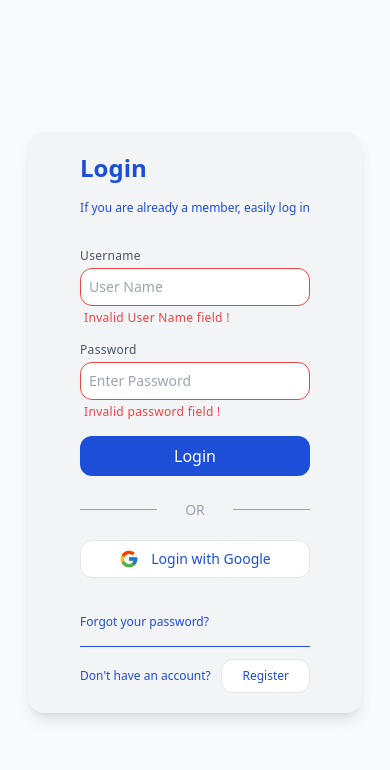
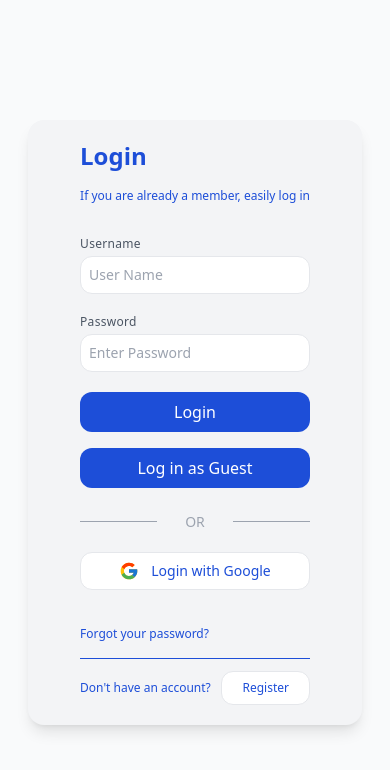
Before and after one commit to avinashprj/nucleus-book, a React (Create React App) app: page /login in a window 390 px wide. Shown: the top 770 px of the page. Built offline with nearby package versions, Linux system fonts and the light colour scheme; what miragejs would draw is missing.

Commit message:
✨ add login functionality

```diff
--- /dev/null
+++ b/src/components/Navbar/Navbar.jsx
@@ -0,0 +1,6 @@
+import React from "react";
+
+export const Navbar = () => {
+  console.log("HELLo");
+  return <div>Navbar</div>;
+};
--- a/src/features/authentication/components/Login.jsx
+++ b/src/features/authentication/components/Login.jsx
@@ -1,9 +1,80 @@
-import React from "react";
+import React, { useEffect, useState } from "react";
 import { AiOutlineEye, AiOutlineEyeInvisible } from "react-icons/ai";
 import { FcGoogle } from "react-icons/fc";
-import { Link } from "react-router-dom";
+import { Link, useLocation, useNavigate } from "react-router-dom";
+import { useDispatch, useSelector } from "react-redux";
+import { toast } from "react-toastify";
+import { loginUser } from "../authenticationSlice";
+import { useSignupHandler } from "../hooks/useSignupHandler";
 
-export const Login = () => (
+export const Login = () => {
+  const [loginData, setLoginData] = useState({ username: "", password: "" });
+  const [errorData, setErrorData] = useState({ username: "", password: "" });
+  const [show, setShow] = useState(false);
+  const handleClick = () => setShow(!show);
+  const navigate = useNavigate();
+  const dispatch = useDispatch();
+  const { authToken } = useSelector((state) => state.authentication);
+  const location = useLocation();
+  useEffect(() => {
+    authToken &&
+      navigate(location?.state?.from?.pathname || "/", { replace: true });
+  }, [authToken]);
+
+  // console.log(loginData, errorData);
+
+  const validateUsername = () => {
+    if (!new RegExp("^[a-z0-9_.]+$").test(loginData.username)) {
+      setErrorData((state) => ({
+        ...state,
+        username: "Username can contain letters, digits, _ and .",
+      }));
+    } else {
+      setErrorData((state) => ({ ...state, username: "" }));
+    }
+  };
+  const validatePassword = () => {
+    if (
+      !new RegExp(
+        "^(?=.*?[A-Z])(?=.*?[a-z])(?=.*?[0-9])(?=.*?[#?!@$%^&*-]).{8,}"
+      ).test(loginData.password)
+    ) {
+      setErrorData((state) => ({
+        ...state,
+        password:
+          "Password should contain atleast 8 characters, 1 uppercase, 1 lowercase, 1 digit and 1 special character",
+      }));
+    } else {
+      setErrorData((state) => ({ ...state, password: "" }));
+    }
+  };
+  const loginHandler = (e) => {
+    e.preventDefault();
+    if (e && e.target.id === "guest") {
+      setLoginData({
+        username: "adarshbalika",
+        password: "adarshBalika123",
+      });
+      dispatch(
+        loginUser({
+          username: "adarshbalika",
+          password: "adarshBalika123",
+        })
+      );
+    } else if (
+      loginData.username.trim() === "" ||
+      loginData.password.trim() === ""
+    )
+      toast.error("Incorrect username or password");
+    else
+      dispatch(
+        loginUser({
+          username: loginData.username,
+          password: loginData.password,
+        })
+      );
+  };
+  return (
     <section className="bg-gray-50 min-h-screen flex items-center justify-center">
       {/* login container */}
       <div className="bg-gray-100 flex rounded-2xl shadow-lg max-w-4xl p-5 items-center">
@@ -13,7 +84,7 @@ export const Login = () => (
           <p className="text-xs mt-4 text-primary">
             If you are already a member, easily log in
           </p>
-        <form action className="flex flex-col gap-4">
+          <form noValidate action="true" className="flex flex-col gap-4">
             <div className="flex flex-col mt-8">
               <label
                 htmlFor="name"
@@ -23,16 +94,22 @@ export const Login = () => (
               </label>
               <div className="relative">
                 <input
-                id="name"
-                name="name"
+                  id="username"
+                  name="username"
                   type="text"
                   placeholder="User Name"
-                // value=""
-                className="text-sm sm:text-base relative w-full border rounded-xl placeholder-gray-400 focus:border-indigo-400 focus:outline-none p-2  border-red-500"
+                  value={loginData.username}
+                  onChange={(e) =>
+                    setLoginData({ ...loginData, username: e.target.value })
+                  }
+                  onBlur={validateUsername}
+                  className={`text-sm sm:text-base relative w-full border rounded-xl placeholder-gray-400 focus:border-indigo-400 focus:outline-none p-2  ${
+                    errorData.username && "border-red-500 focus:border-red-500"
+                  }`}
                 />
               </div>
               <span className="flex items-center font-medium tracking-wide text-red-500 text-xs mt-1 ml-1">
-              Invalid User Name field !
+                {errorData.username}
               </span>
             </div>
             <div className="flex flex-col">
@@ -48,19 +125,34 @@ export const Login = () => (
                   name="password"
                   type="password"
                   placeholder="Enter Password"
-                // value=""
-                className="text-sm sm:text-base relative w-full border rounded-xl placeholder-gray-400 focus:border-indigo-400 focus:outline-none p-2  border-red-500"
+                  value={loginData.password}
+                  onChange={(e) =>
+                    setLoginData({ ...loginData, password: e.target.value })
+                  }
+                  onBlur={validatePassword}
+                  className={`text-sm sm:text-base relative w-full border rounded-xl placeholder-gray-400 focus:border-indigo-400 focus:outline-none p-2 ${
+                    errorData.password && "border-red-500 focus:border-red-500"
+                  } `}
                 />
               </div>
               <span className="flex items-center font-medium tracking-wide text-red-500 text-xs mt-1 ml-1">
-              Invalid password field !
+                {errorData.password}
               </span>
             </div>
             <button
               type="button"
+              onClick={loginHandler}
               className="bg-primary rounded-xl text-white py-2 hover:scale-105 duration-300"
             >
               Login
+            </button>
+            <button
+              id="guest"
+              type="button"
+              onClick={loginHandler}
+              className="bg-primary rounded-xl text-white py-2 hover:scale-105 duration-300"
+            >
+              Log in as Guest
             </button>
           </form>
           <div className="mt-6 grid grid-cols-3 items-center text-gray-400">
@@ -100,3 +192,4 @@ export const Login = () => (
       </div>
     </section>
   );
+};
```
Lines whose indentation alone changed are shown as unchanged.
